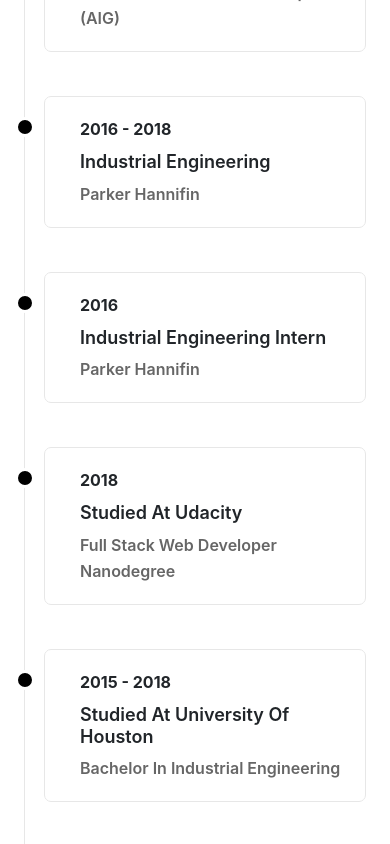
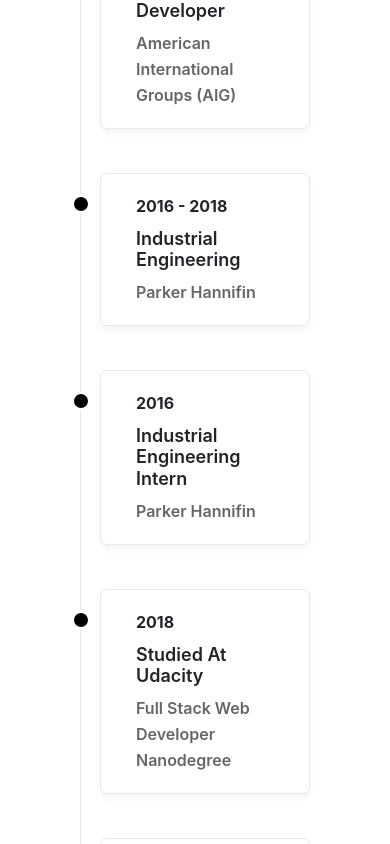
Before and after one commit to pnguyen1901/personal-website, a React (Create React App) app in the folder client/: page / in a window 390 px wide. Shown: the part 2640-3484 px from the top of the page. Built offline with nearby package versions, Linux system fonts and the light colour scheme.

Commit message:
fix layout of Experience section to be more responsive

```diff
--- a/client/src/App.css
+++ b/client/src/App.css
@@ -57,9 +57,7 @@
 .exp-col {
   margin-left: 60px;
 }
-.exp-col-offset {
-  margin-left: 120px;
-}
+
 .edu-exp {
   padding: 10px 0;
   position: relative;
@@ -82,6 +80,7 @@
   border: 1px solid #e7e7e7;
   margin-left: 20px;
   padding: 20px;
+  box-shadow: 0 5px 5px 0 rgba(233,240,243,0.5);
 }
 
 .edu-exp .exp-box .exp-year {
--- a/client/src/components/Experience.js
+++ b/client/src/components/Experience.js
@@ -5,7 +5,9 @@
 
 
 const ExpContainer = styled(Container)`
-    padding: 0rem 1.5rem;
+    padding: 0rem 5rem;
+    margin-left: auto;
+    margin-right: auto;
 `;
 
 const Heading = styled.h2`
@@ -28,7 +30,7 @@
                     <Heading>Experience {"&"} Education</Heading>
                 </Row>
                 <Row className="mt-4 align-items-center">
-                    <Col lg="5" className="exp-col">
+                    <Col lg="5">
                         <Fade bottom cascade duration={2000}>
                             <div className="edu-exp">
                                 <div className="exp-box mt-4">
@@ -71,7 +73,7 @@
                             </div>
                         </Fade>
                     </Col>
-                    <Col lg="5" className="exp-col-offset">
+                    <Col lg="5" className="offset-lg-2">
                         <Fade bottom cascade duration={2000}>
                             <div className="edu-exp">
                                 <div className="exp-box mt-4">
```
